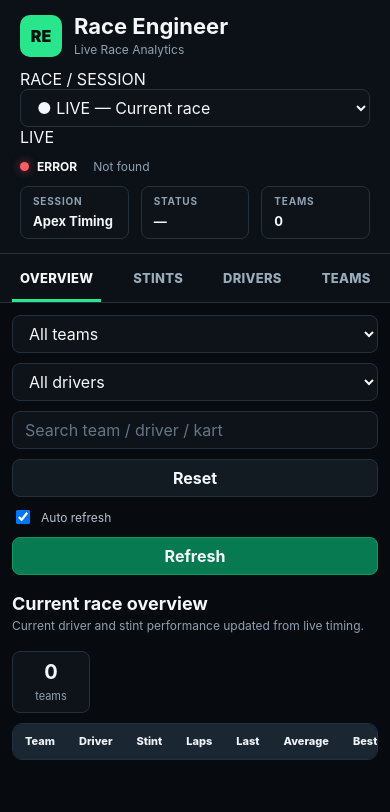
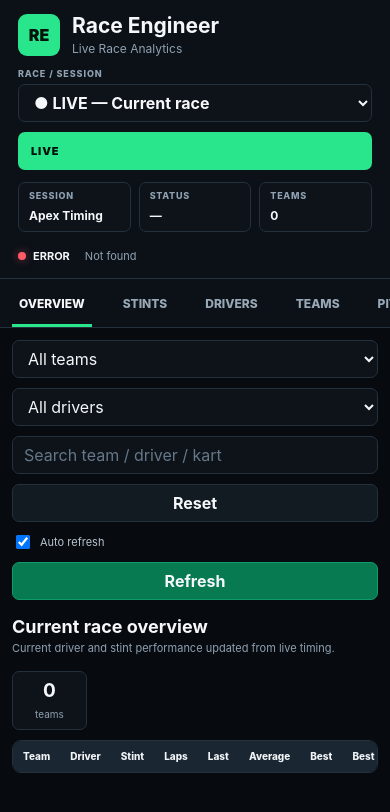
Before and after one commit to tsvetely/karting-live-analytics, a website: page race-engineer/public/index.html in a window 390 px wide. Drawn offline with Linux system fonts and the light colour scheme; no server answers.

Commit message:
Refactor CSS for layout and style adjustments
Adjusted various CSS properties for layout and styling improvements, including changes to padding, margin, and grid settings. Updated color values and border-radius for consistency.

```diff
--- a/race-engineer/public/styles.css
+++ b/race-engineer/public/styles.css
@@ -1,22 +1,24 @@
 :root {
   --bg: #070b0f;
+
   --panel: #0d1319;
   --panel-2: #121a22;
   --panel-3: #17222d;
+
   --border: #24313d;
 
   --text: #f5f7fa;
   --muted: #8fa1b2;
 
   --green: #29e58c;
-  --green-soft: rgba(41, 229, 140, 0.12);
+  --green-soft: rgba(41, 229, 140, 0.10);
 
   --red: #ff5b68;
-  --red-soft: rgba(255, 91, 104, 0.12);
 
   --yellow: #f5c451;
+  --yellow-soft: rgba(245, 196, 81, 0.10);
 
-  --radius: 10px;
+  --radius: 9px;
 }
 
 
@@ -28,9 +30,12 @@
 html,
 body {
   margin: 0;
+
   min-height: 100%;
+
   background: var(--bg);
   color: var(--text);
+
   font-family:
     Inter,
     -apple-system,
@@ -50,22 +55,36 @@ body {
 /* ========================================================== */
 
 .header {
-  min-height: 88px;
   display: grid;
-  grid-template-columns: auto minmax(260px, 1fr) auto auto;
+
+  grid-template-columns:
+    auto
+    minmax(340px, 1fr)
+    auto;
+
+  grid-template-areas:
+    "brand context summary"
+    "status status status";
+
   align-items: center;
-  gap: 28px;
 
-  padding: 14px 20px;
+  gap: 12px 24px;
 
-  border-bottom: 1px solid var(--border);
+  padding: 14px 18px 10px;
+
   background: #0b1117;
+
+  border-bottom:
+    1px solid var(--border);
 }
 
 
 .brand {
+  grid-area: brand;
+
   display: flex;
   align-items: center;
+
   gap: 12px;
 }
 
@@ -77,7 +96,7 @@ body {
   display: grid;
   place-items: center;
 
-  border-radius: 10px;
+  border-radius: 9px;
 
   background: var(--green);
   color: #03120b;
@@ -88,35 +107,132 @@ body {
 
 .brand h1 {
   margin: 0;
-  font-size: 22px;
+
+  font-size: 21px;
   line-height: 1.1;
 }
 
 
 .brand span {
   display: block;
+
   margin-top: 4px;
 
   color: var(--muted);
+
   font-size: 12px;
 }
 
 
+/* ========================================================== */
+/* RACE CONTEXT                                               */
+/* ========================================================== */
+
+.raceContext {
+  grid-area: context;
+
+  display: flex;
+  align-items: flex-end;
+
+  gap: 10px;
+
+  min-width: 0;
+}
+
+
+.raceSelectorGroup {
+  min-width: 300px;
+  max-width: 560px;
+
+  width: 100%;
+}
+
+
+.fieldLabel {
+  display: block;
+
+  margin-bottom: 5px;
+
+  color: var(--muted);
+
+  font-size: 9px;
+  font-weight: 800;
+
+  letter-spacing: 0.10em;
+}
+
+
+#raceSelector {
+  width: 100%;
+
+  height: 38px;
+
+  padding: 0 11px;
+
+  border:
+    1px solid var(--border);
+
+  border-radius: 7px;
+
+  background: var(--panel);
+
+  color: var(--text);
+
+  font-weight: 700;
+}
+
+
+.raceModeBadge {
+  height: 38px;
+
+  display: flex;
+  align-items: center;
+
+  padding: 0 13px;
+
+  border-radius: 7px;
+
+  font-size: 11px;
+  font-weight: 900;
+
+  letter-spacing: 0.08em;
+}
+
+
+.raceModeBadge.live {
+  background: var(--green);
+  color: #03120b;
+}
+
+
+.raceModeBadge.history {
+  background: var(--yellow);
+  color: #201800;
+}
+
+
+/* ========================================================== */
+/* SUMMARY                                                    */
+/* ========================================================== */
+
 .raceSummary {
+  grid-area: summary;
+
   display: flex;
-  justify-content: center;
-  gap: 12px;
-  flex-wrap: wrap;
+
+  gap: 8px;
 }
 
 
 .raceSummaryItem {
-  min-width: 120px;
+  min-width: 100px;
 
-  padding: 8px 12px;
+  padding: 7px 10px;
 
-  border: 1px solid var(--border);
-  border-radius: 8px;
+  border:
+    1px solid var(--border);
+
+  border-radius: 7px;
 
   background: var(--panel);
 }
@@ -129,53 +245,66 @@ body {
 
   color: var(--muted);
 
-  font-size: 10px;
-  font-weight: 700;
+  font-size: 9px;
+  font-weight: 800;
+
   letter-spacing: 0.08em;
 }
 
 
 .raceSummaryItem strong {
-  font-size: 13px;
-}
-
-
-.statusbar {
-  display: flex;
-  align-items: center;
-  justify-content: flex-end;
-  gap: 8px;
-
-  white-space: nowrap;
-
   font-size: 12px;
 }
 
 
+/* ========================================================== */
+/* CONNECTION STATUS                                          */
+/* ========================================================== */
+
+.statusbar {
+  grid-area: status;
+
+  display: flex;
+  align-items: center;
+
+  gap: 7px;
+
+  min-height: 24px;
+
+  font-size: 11px;
+}
+
+
 .dot {
-  width: 9px;
-  height: 9px;
+  width: 8px;
+  height: 8px;
+
   border-radius: 50%;
 
-  background: #55616d;
+  background: #596773;
 }
 
 
 .dot.ok {
   background: var(--green);
-  box-shadow: 0 0 10px rgba(41, 229, 140, 0.6);
+
+  box-shadow:
+    0 0 8px rgba(41, 229, 140, 0.6);
 }
 
 
 .dot.bad {
   background: var(--red);
-  box-shadow: 0 0 10px rgba(255, 91, 104, 0.55);
+
+  box-shadow:
+    0 0 8px rgba(255, 91, 104, 0.5);
 }
 
 
 #updated {
+  margin-left: 8px;
+
   color: var(--muted);
-  margin-left: 8px;
 }
 
 
@@ -185,29 +314,32 @@ body {
 
 .tabs {
   display: flex;
-  gap: 0;
 
   overflow-x: auto;
 
-  border-bottom: 1px solid var(--border);
   background: #0b1117;
+
+  border-bottom:
+    1px solid var(--border);
 }
 
 
 .tab {
   position: relative;
 
+  min-height: 48px;
+
+  padding: 0 19px;
+
   border: 0;
   border-radius: 0;
 
-  padding: 16px 20px;
+  background: transparent;
 
-  background: transparent;
-  color: #9aabb9;
+  color: #98a8b6;
 
-  font-size: 13px;
+  font-size: 12px;
   font-weight: 800;
-  letter-spacing: 0.02em;
 
   cursor: pointer;
 }
@@ -227,6 +359,7 @@ body {
   content: "";
 
   position: absolute;
+
   left: 12px;
   right: 12px;
   bottom: 0;
@@ -242,126 +375,7 @@ body {
 /* ========================================================== */
 
 main {
-  padding: 20px;
-}
-
-
-/* ========================================================== */
-/* LIVE / HISTORY MODE                                        */
-/* ========================================================== */
-
-.modeBanner {
-  display: flex;
-  align-items: center;
-  gap: 10px;
-
-  min-width: 260px;
-  padding: 9px 12px;
-
-  border: 1px solid var(--border);
-  border-radius: 8px;
-
-  background: var(--panel);
-}
-
-.modeBanner span {
-  flex: 0 0 auto;
-
-  padding: 5px 8px;
-
-  border-radius: 999px;
-
-  font-size: 10px;
-  font-weight: 900;
-  letter-spacing: 0.08em;
-}
-
-.modeBanner strong {
-  overflow: hidden;
-
-  font-size: 12px;
-  font-weight: 700;
-
-  white-space: nowrap;
-  text-overflow: ellipsis;
-}
-
-
-/* ACTIVE LIVE SESSION */
-
-.modeBanner.live {
-  border-color: rgba(41, 229, 140, 0.45);
-  background: var(--green-soft);
-}
-
-.modeBanner.live span {
-  background: var(--green);
-  color: #03120b;
-}
-
-
-/* NO ACTIVE LIVE SESSION */
-
-.modeBanner.noLive {
-  border-color: var(--border);
-}
-
-.modeBanner.noLive span {
-  background: #52606d;
-  color: #ffffff;
-}
-
-
-/* HISTORICAL RACE */
-
-.modeBanner.history {
-  border-color: rgba(245, 196, 81, 0.5);
-  background: rgba(245, 196, 81, 0.08);
-}
-
-.modeBanner.history span {
-  background: var(--yellow);
-  color: #1c1600;
-}
-
-
-/* ========================================================== */
-/* HISTORY RACE / SESSION SELECTOR                             */
-/* ========================================================== */
-
-.historySelector {
-  display: flex;
-  align-items: center;
-  gap: 12px;
-
-  margin-bottom: 12px;
-  padding: 10px 12px;
-
-  border: 1px solid rgba(245, 196, 81, 0.45);
-  border-radius: 8px;
-
-  background: rgba(245, 196, 81, 0.06);
-}
-
-.historySelector > span {
-  flex: 0 0 auto;
-
-  color: var(--yellow);
-
-  font-size: 10px;
-  font-weight: 900;
-  letter-spacing: 0.08em;
-}
-
-.historySelector select {
-  width: min(500px, 100%);
-}
-
-
-/* Generic hidden state */
-
-.hidden {
-  display: none !important;
+  padding: 16px 18px;
 }
 
 
@@ -371,18 +385,20 @@ main {
 
 .controls {
   display: grid;
+
   grid-template-columns:
     minmax(180px, 240px)
     minmax(180px, 240px)
-    minmax(250px, 1fr)
+    minmax(260px, 1fr)
     auto
     auto
     auto;
 
   gap: 10px;
+
   align-items: center;
 
-  margin-bottom: 18px;
+  margin-bottom: 16px;
 }
 
 
@@ -391,10 +407,13 @@ select,
 button {
   min-height: 38px;
 
-  border: 1px solid var(--border);
-  border-radius: 8px;
+  border:
+    1px solid var(--border);
+
+  border-radius: 7px;
 
   background: var(--panel);
+
   color: var(--text);
 
   font: inherit;
@@ -404,20 +423,13 @@ button {
 input,
 select {
   width: 100%;
-  padding: 0 12px;
+
+  padding: 0 11px;
 }
 
 
 input::placeholder {
-  color: #647586;
-}
-
-
-input:focus,
-select:focus,
-button:focus-visible {
-  outline: 2px solid var(--green);
-  outline-offset: 1px;
+  color: #657789;
 }
 
 
@@ -425,6 +437,7 @@ button {
   padding: 0 14px;
 
   background: #087a52;
+
   border-color: #0e9b6b;
 
   font-weight: 700;
@@ -433,20 +446,21 @@ button {
 }
 
 
+button.secondary {
+  background: var(--panel-2);
+
+  border-color: var(--border);
+}
+
+
 button:hover:not(:disabled) {
   filter: brightness(1.08);
 }
 
 
-button.secondary {
-  background: var(--panel-2);
-  border-color: var(--border);
-  color: var(--text);
-}
-
-
 button:disabled {
   opacity: 0.4;
+
   cursor: not-allowed;
 }
 
@@ -454,19 +468,27 @@ button:disabled {
 .check {
   display: flex;
   align-items: center;
-  gap: 8px;
 
-  color: #b6c2cc;
-  font-size: 12px;
+  gap: 7px;
 
   white-space: nowrap;
+
+  color: #b7c3cd;
+
+  font-size: 11px;
 }
 
 
 .check input {
   width: 14px;
   height: 14px;
+
   min-height: 0;
+}
+
+
+.hidden {
+  display: none !important;
 }
 
 
@@ -486,9 +508,11 @@ button:disabled {
 
 .sectionHead {
   display: flex;
+
   align-items: flex-start;
   justify-content: space-between;
-  gap: 18px;
+
+  gap: 16px;
 
   margin-bottom: 10px;
 }
@@ -505,25 +529,27 @@ button:disabled {
   margin: 4px 0 0;
 
   color: var(--muted);
-  font-size: 12px;
+
+  font-size: 11px;
 }
 
 
 .sectionStats {
   display: flex;
-  gap: 8px;
 }
 
 
 .sectionStats > div {
-  min-width: 78px;
+  min-width: 75px;
 
-  padding: 8px 12px;
+  padding: 7px 11px;
 
   text-align: center;
 
-  border: 1px solid var(--border);
-  border-radius: 8px;
+  border:
+    1px solid var(--border);
+
+  border-radius: 7px;
 
   background: var(--panel);
 }
@@ -532,13 +558,14 @@ button:disabled {
 .sectionStats b {
   display: block;
 
-  font-size: 20px;
+  font-size: 19px;
 }
 
 
 .sectionStats span {
   color: var(--muted);
-  font-size: 11px;
+
+  font-size: 10px;
 }
 
 
@@ -549,7 +576,9 @@ button:disabled {
 .tableWrap {
   overflow: auto;
 
-  border: 1px solid var(--border);
+  border:
+    1px solid var(--border);
+
   border-radius: var(--radius);
 
   background: var(--panel);
@@ -558,14 +587,16 @@ button:disabled {
 
 table {
   width: 100%;
+
   border-collapse: collapse;
 
-  font-size: 12px;
+  font-size: 11px;
 }
 
 
 thead {
   position: sticky;
+
   top: 0;
 
   z-index: 2;
@@ -576,30 +607,32 @@ thead {
 
 th,
 td {
-  padding: 10px 12px;
+  padding: 9px 10px;
 
   text-align: left;
+
   white-space: nowrap;
 
-  border-bottom: 1px solid #1d2832;
+  border-bottom:
+    1px solid #1d2832;
 }
 
 
 th {
-  color: #f0f4f7;
+  color: #f1f4f6;
 
-  font-size: 11px;
+  font-size: 10px;
   font-weight: 800;
+}
+
+
+tbody tr:hover {
+  background: #111b24;
 }
 
 
 tbody tr:last-child td {
   border-bottom: 0;
-}
-
-
-tbody tr:hover {
-  background: #111b24;
 }
 
 
@@ -610,12 +643,14 @@ tbody tr:hover {
 
 .good {
   color: var(--green);
+
   font-weight: 700;
 }
 
 
 .bad {
   color: var(--red);
+
   font-weight: 700;
 }
 
@@ -626,7 +661,7 @@ tbody tr:hover {
 
 
 .empty td {
-  padding: 28px;
+  padding: 30px;
 
   text-align: center;
 
@@ -640,35 +675,27 @@ tbody tr:hover {
 
 
 /* ========================================================== */
-/* EVENTS                                                     */
-/* ========================================================== */
-
-.eventToolbar {
-  display: flex;
-  justify-content: flex-end;
-
-  margin-bottom: 10px;
-}
-
-
-/* ========================================================== */
 /* REPORTS                                                    */
 /* ========================================================== */
 
 .reportGrid {
   display: grid;
-  grid-template-columns: repeat(3, minmax(0, 1fr));
+
+  grid-template-columns:
+    repeat(3, minmax(0, 1fr));
 
   gap: 14px;
 }
 
 
 .reportCard {
-  min-height: 190px;
+  min-height: 170px;
 
-  padding: 18px;
+  padding: 17px;
 
-  border: 1px solid var(--border);
+  border:
+    1px solid var(--border);
+
   border-radius: var(--radius);
 
   background: var(--panel);
@@ -678,7 +705,7 @@ tbody tr:hover {
 .reportCard h3 {
   margin: 0 0 6px;
 
-  font-size: 16px;
+  font-size: 15px;
 }
 
 
@@ -686,19 +713,23 @@ tbody tr:hover {
   margin: 0 0 18px;
 
   color: var(--muted);
-  font-size: 12px;
+
+  font-size: 11px;
 }
 
 
 .reportActions {
   display: flex;
+
   flex-wrap: wrap;
+
   gap: 8px;
 }
 
 
 .reportActions button {
   background: var(--panel-2);
+
   border-color: var(--border);
 }
 
@@ -709,6 +740,7 @@ tbody tr:hover {
 
 .detailDrawer {
   position: fixed;
+
   top: 0;
   right: 0;
 
@@ -721,15 +753,19 @@ tbody tr:hover {
 
   overflow-y: auto;
 
-  border-left: 1px solid var(--border);
+  border-left:
+    1px solid var(--border);
 
   background: #0b1117;
 
   box-shadow:
     -18px 0 50px rgba(0, 0, 0, 0.45);
 
-  transform: translateX(110%);
+  transform:
+    translateX(110%);
+
   visibility: hidden;
+
   pointer-events: none;
 
   transition:
@@ -737,22 +773,30 @@ tbody tr:hover {
     visibility 0.18s ease;
 }
 
+
 .detailDrawer.open {
-  transform: translateX(0);
+  transform:
+    translateX(0);
+
   visibility: visible;
+
   pointer-events: auto;
 }
 
+
 .detailHeader {
   display: flex;
+
   justify-content: space-between;
   align-items: flex-start;
+
   gap: 20px;
 
   padding-bottom: 14px;
   margin-bottom: 16px;
 
-  border-bottom: 1px solid var(--border);
+  border-bottom:
+    1px solid var(--border);
 }
 
 
@@ -768,6 +812,7 @@ tbody tr:hover {
 
   font-size: 10px;
   font-weight: 800;
+
   letter-spacing: 0.12em;
 }
 
@@ -775,6 +820,7 @@ tbody tr:hover {
 .iconButton {
   width: 38px;
   height: 38px;
+
   min-height: 38px;
 
   padding: 0;
@@ -785,92 +831,6 @@ tbody tr:hover {
   background: var(--panel-2);
 
   font-size: 22px;
-  line-height: 1;
-}
-
-
-.drawerSubtitle {
-  margin-top: -8px;
-
-  color: var(--muted);
-}
-
-
-.detailGrid {
-  display: grid;
-  grid-template-columns: repeat(2, minmax(0, 1fr));
-
-  gap: 10px;
-
-  margin-bottom: 20px;
-}
-
-
-.metricCard {
-  padding: 12px;
-
-  border: 1px solid var(--border);
-  border-radius: 8px;
-
-  background: var(--panel);
-}
-
-
-.metricCard span {
-  display: block;
-
-  margin-bottom: 5px;
-
-  color: var(--muted);
-
-  font-size: 11px;
-}
-
-
-.metricCard strong {
-  font-size: 18px;
-}
-
-
-.detailDrawer h3 {
-  margin: 20px 0 8px;
-
-  font-size: 14px;
-}
-
-
-.detailList {
-  display: flex;
-  flex-direction: column;
-  gap: 6px;
-}
-
-
-.detailListRow {
-  display: flex;
-  justify-content: space-between;
-  align-items: center;
-  gap: 15px;
-
-  padding: 10px 12px;
-
-  border: 1px solid var(--border);
-  border-radius: 7px;
-
-  background: var(--panel);
-}
-
-
-.detailListRow strong {
-  font-size: 12px;
-}
-
-
-.detailListRow span {
-  color: var(--muted);
-
-  font-size: 11px;
-  text-align: right;
 }
 
 
@@ -881,85 +841,86 @@ tbody tr:hover {
 @media (max-width: 1100px) {
 
   .header {
-    grid-template-columns: 1fr auto;
+    grid-template-columns:
+      1fr auto;
+
+    grid-template-areas:
+      "brand summary"
+      "context context"
+      "status status";
   }
 
 
-  .raceSummary {
-    grid-column: 1 / -1;
-    justify-content: flex-start;
-
-    order: 3;
+  .raceContext {
+    width: 100%;
   }
 
 
   .controls {
     grid-template-columns:
-      repeat(2, minmax(180px, 1fr));
+      repeat(
+        2,
+        minmax(180px, 1fr)
+      );
   }
 
 
   .reportGrid {
-    grid-template-columns: 1fr;
+    grid-template-columns:
+      1fr;
   }
 }
 
 
 @media (max-width: 720px) {
 
+  .header {
+    grid-template-columns:
+      1fr;
+
+    grid-template-areas:
+      "brand"
+      "context"
+      "summary"
+      "status";
+  }
+
+
+  .raceContext {
+    align-items: stretch;
+    flex-direction: column;
+  }
+
+
+  .raceSelectorGroup {
+    max-width: none;
+    min-width: 0;
+  }
+
+
+  .raceSummary {
+    display: grid;
+
+    grid-template-columns:
+      repeat(
+        3,
+        minmax(0, 1fr)
+      );
+  }
+
+
   main {
     padding: 12px;
   }
 
 
-  .header {
-    grid-template-columns: 1fr;
-
-    gap: 12px;
-  }
-
-
-  .statusbar {
-    justify-content: flex-start;
-  }
-
-
-  .raceSummary {
-    display: grid;
+  .controls {
     grid-template-columns:
-      repeat(3, minmax(0, 1fr));
-
-    width: 100%;
-  }
-
-
-  .raceSummaryItem {
-    min-width: 0;
-  }
-
-
-  .controls {
-    grid-template-columns: 1fr;
+      1fr;
   }
 
 
   .sectionHead {
     flex-direction: column;
   }
-
-
-  .detailGrid {
-    grid-template-columns: 1fr;
-  }
-
-
-  .detailListRow {
-    align-items: flex-start;
-    flex-direction: column;
-  }
-
-
-  .detailListRow span {
-    text-align: left;
-  }
 }
```
